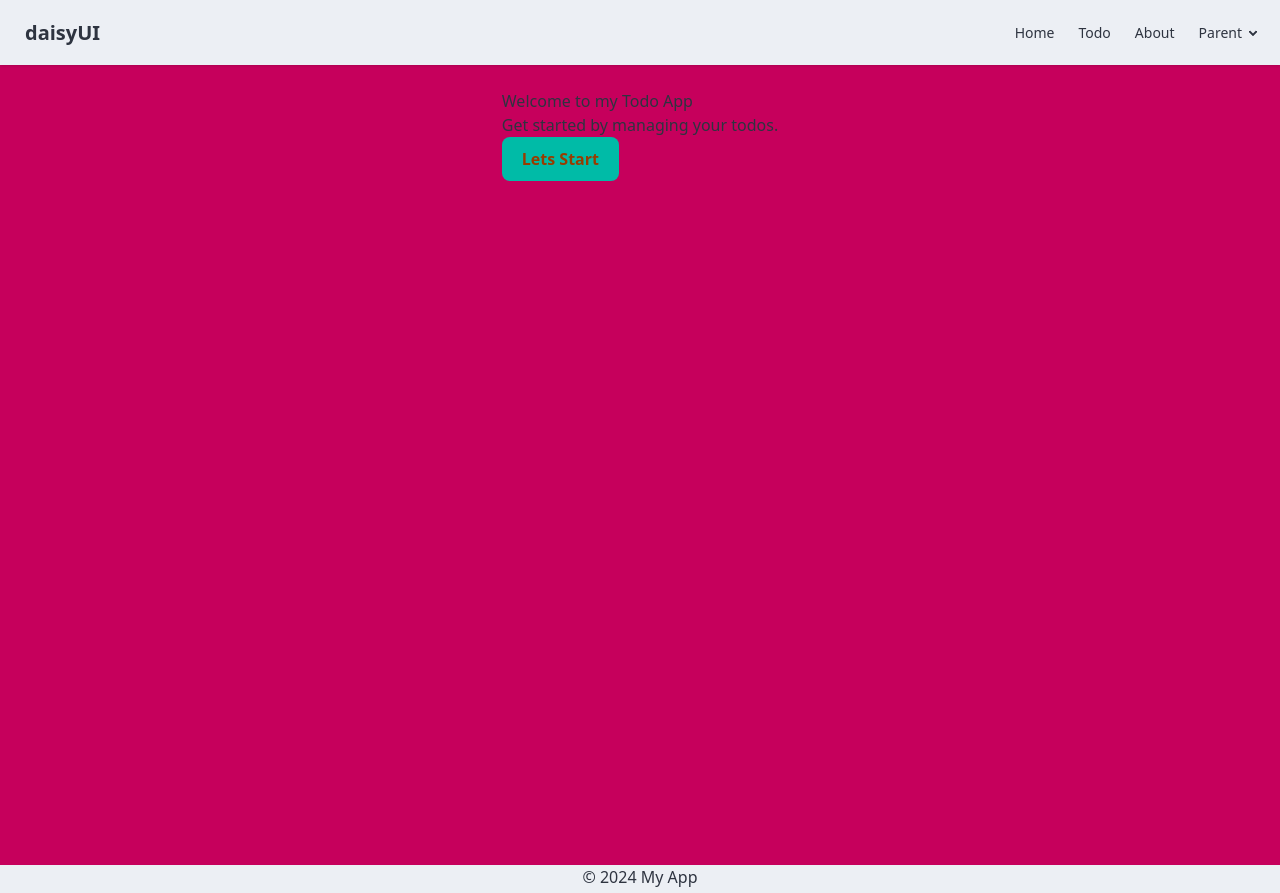
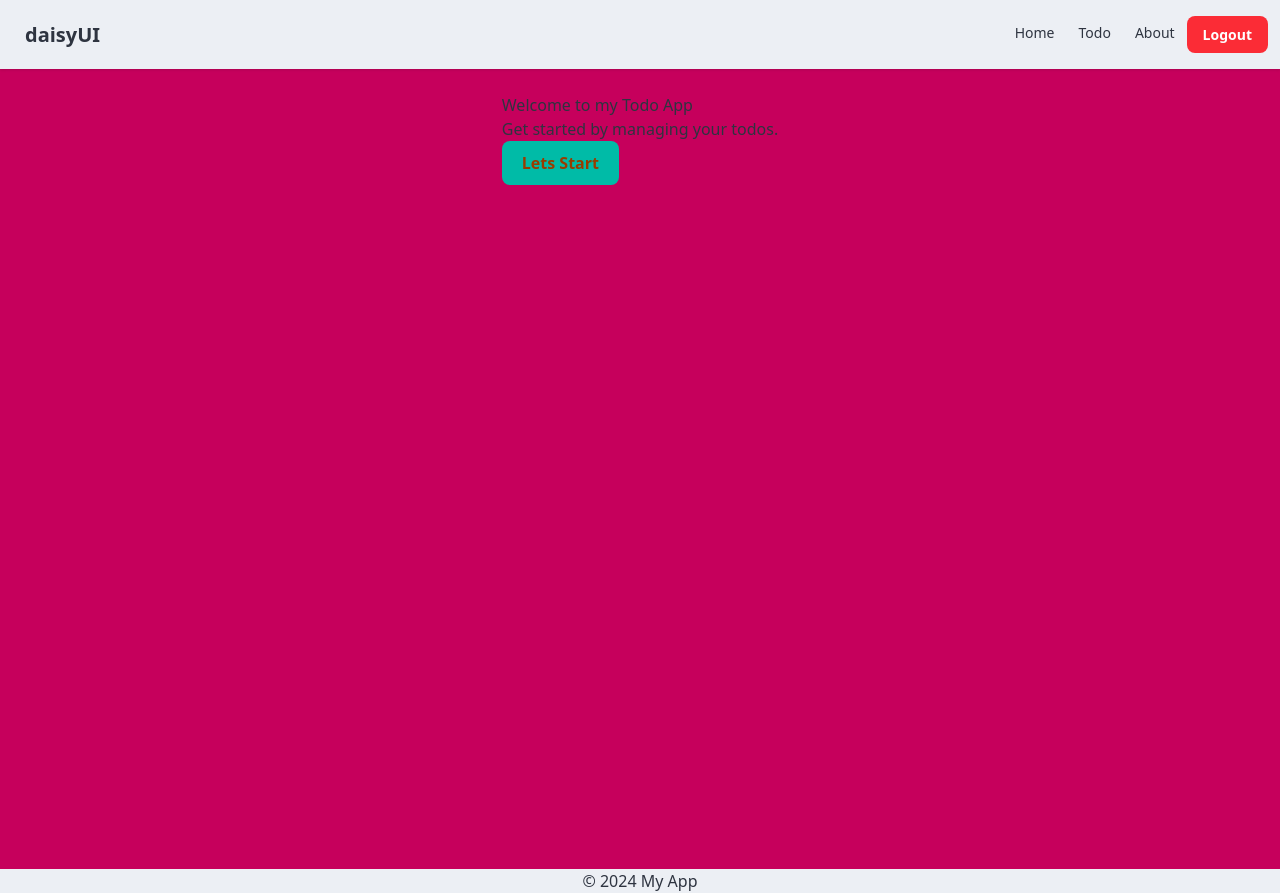
Before and after one commit to shamil-tp/nextjs_todo, a Next.js app: page / in a window 1280 px wide. Built offline with nearby package versions, Linux system fonts and the light colour scheme; no server answers.

Commit message:
logout button with logic

```diff
--- /dev/null
+++ b/app/component/LogoutButton.tsx
@@ -0,0 +1,14 @@
+// app/component/LogoutButton.tsx
+'use client'
+import { signOut } from 'next-auth/react'
+
+export default function LogoutButton() {
+  return (
+    <button
+      onClick={() => signOut({ callbackUrl: '/login' })}
+      className="bg-red-500 text-white font-bold px-4 py-2 rounded-lg"
+    >
+      Logout
+    </button>
+  )
+}
--- a/app/component/Navbar.tsx
+++ b/app/component/Navbar.tsx
@@ -1,4 +1,5 @@
 import Link from "next/link"
+import LogoutButton from "./LogoutButton"
 export default function Navbar(){
     return (
         <div className="navbar bg-base-100 shadow-sm">
@@ -10,7 +11,8 @@ export default function Navbar(){
       <li><Link href="/">Home</Link></li>
       <li><Link href="/todos">Todo</Link></li>
       <li><Link href="/about">About</Link></li>
-      <li>
+      <li><LogoutButton/></li>
+      {/* <li>
         <details>
           <summary>Parent</summary>
           <ul className="bg-base-100 rounded-t-none p-2">
@@ -18,7 +20,7 @@ export default function Navbar(){
             <li><a>Link 2</a></li>
           </ul>
         </details>
-      </li>
+      </li> */}
     </ul>
   </div>
 </div>
```
